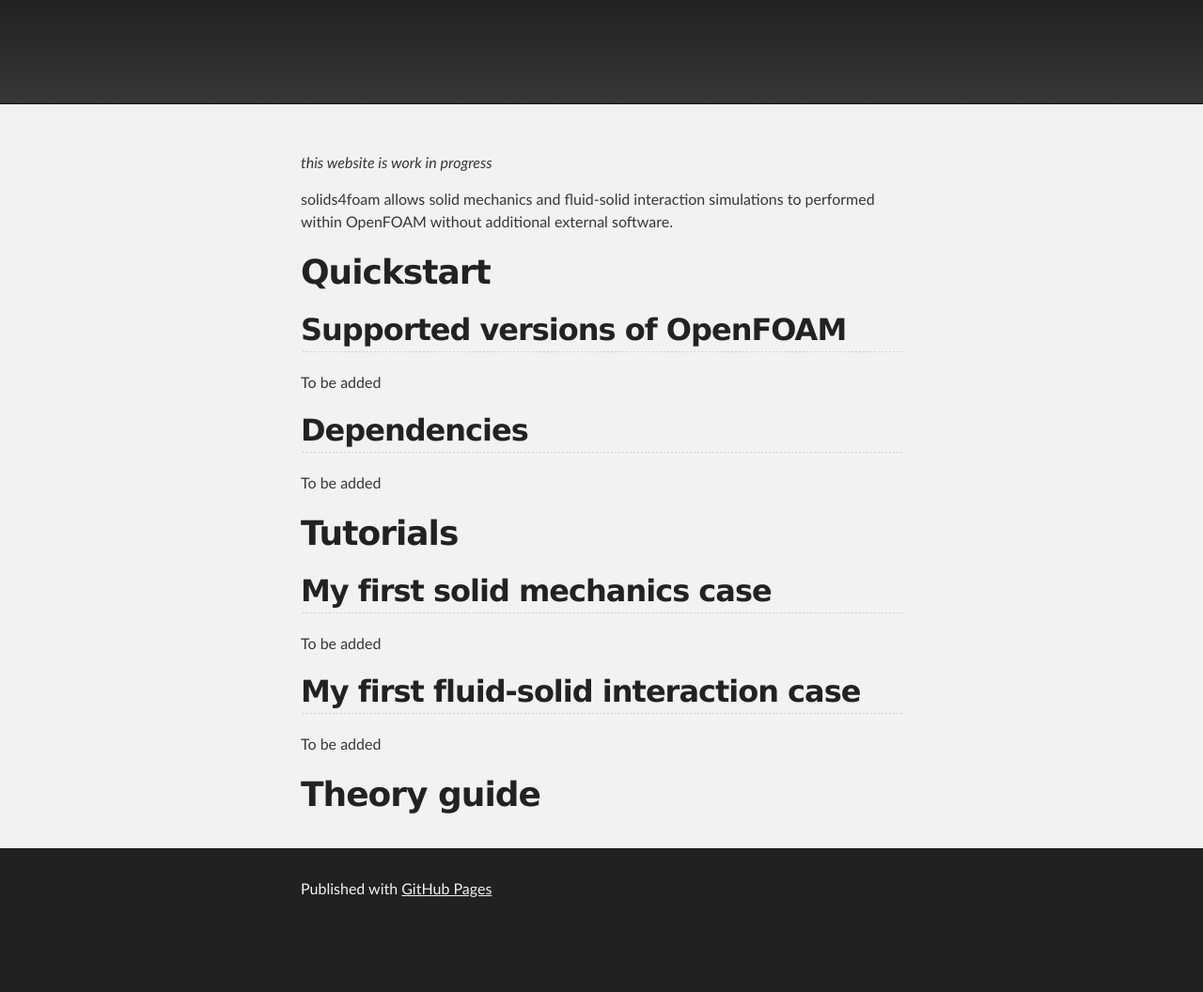
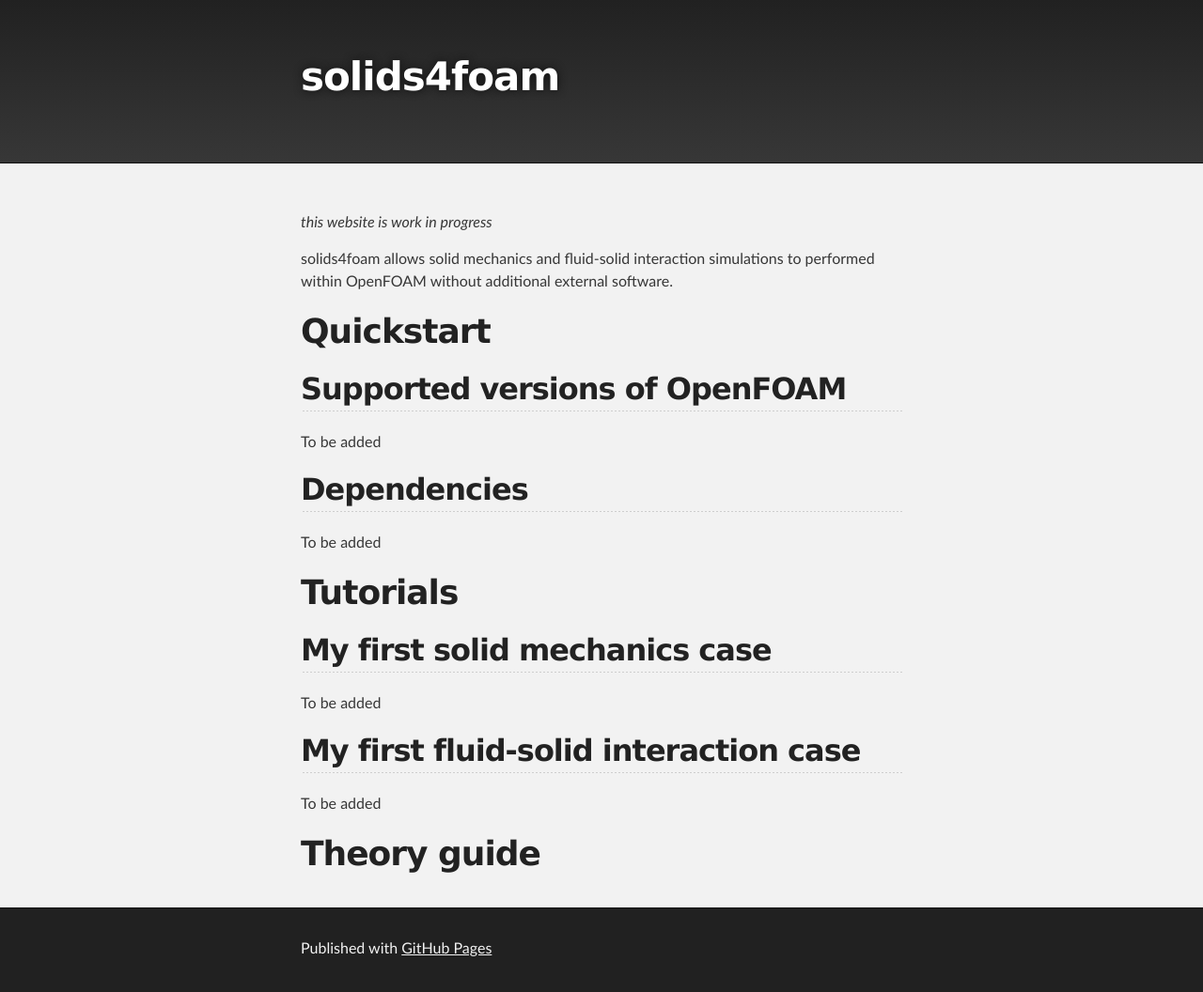
Before and after one commit to solids4foam/solids4foam.github.io, a Jekyll site: the page built from index.md, in a window 1280 px wide. Shown: the whole page at 94% size. Built offline with Jekyll 4.4.1, drawn with Linux system fonts in a browser that asks for light colours; before the commit the page ends 993 px from its top, so only the background shows below that.

Commit message:
Header update

```diff
--- a/_layouts/default.html
+++ b/_layouts/default.html
@@ -20,8 +20,8 @@
             <a id="forkme_banner" href="{{ site.github.repository_url }}">View on GitHub</a>
           {% endif %}
 
-          <h1 id="project_title">{{ solids4foam }}</h1>
-          <h2 id="project_tagline">{{ An OpenFOAM toolbox for solid mechanics and fluid-solid interactions }}</h2>
+          <h1 id="project_title">solids4foam</h1>
+          <h2 id="project_tagline">{{ site.description | default: An OpenFOAM toolbox for solid mechanics and fluid-solid interactions }}</h2>
 
           {% if site.show_downloads %}
             <section id="downloads">
```
